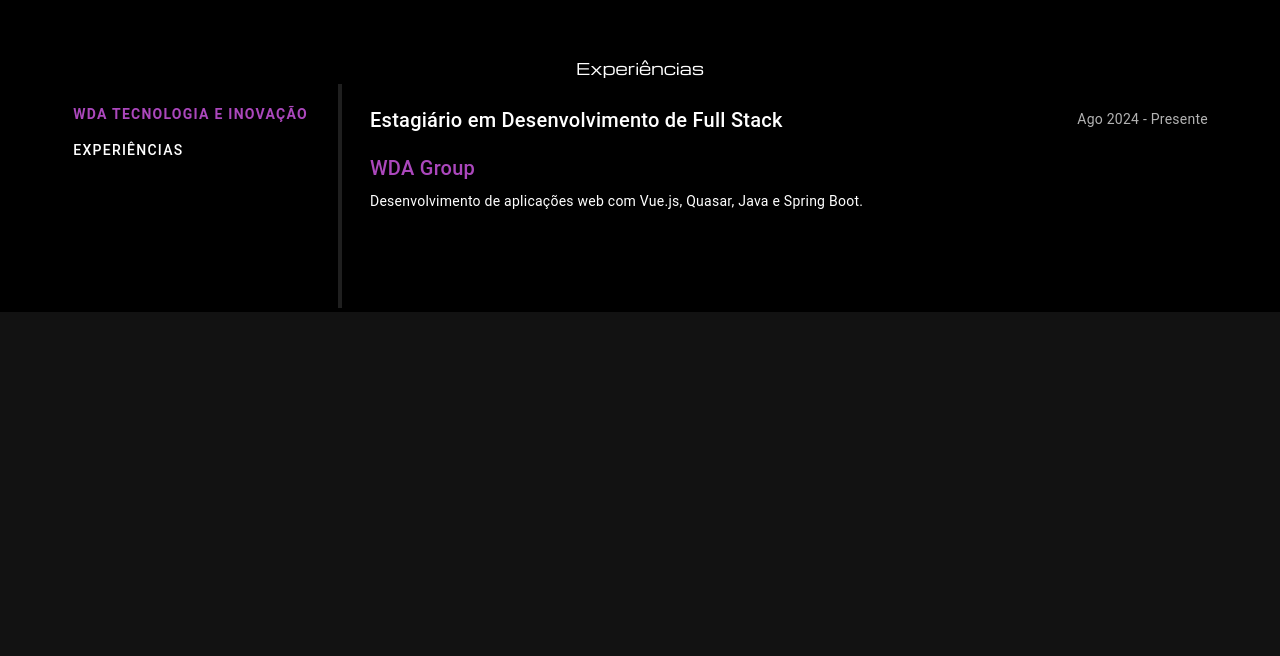
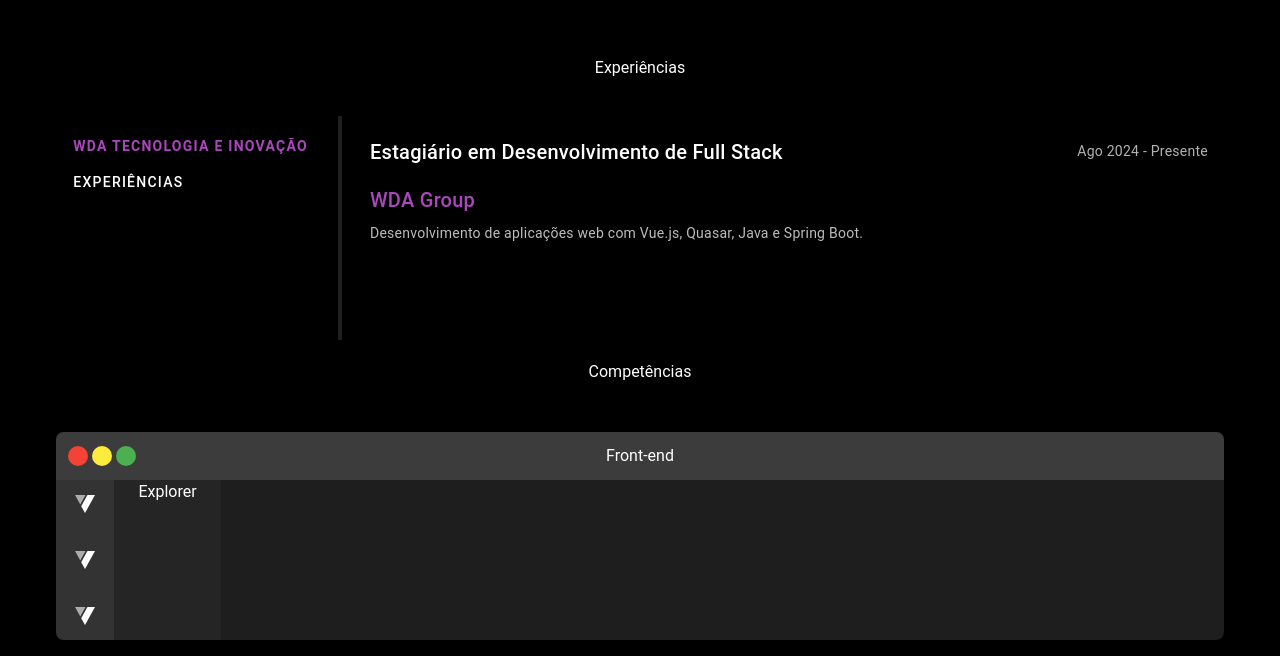
Before and after one commit to RyanVictorDev/Portifolio-RyanVictorDev, a Vue app in the folder portifolio-project/: page / in a window 1280 px wide. Shown: the part 760-1416 px from the top of the page. Before the commit the page ends 1072 px from the top, so only its background shows below. Built offline with nearby package versions, Linux system fonts and the light colour scheme.

Commit message:
Create: creating a skills page

```diff
--- a/portifolio-project/components.d.ts
+++ b/portifolio-project/components.d.ts
@@ -13,5 +13,7 @@
     NavBar: typeof import('./src/components/NavBar.vue')['default']
     RouterLink: typeof import('vue-router')['RouterLink']
     RouterView: typeof import('vue-router')['RouterView']
+    SkillsPage: typeof import('./src/components/SkillsPage.vue')['default']
+    SkilsPage: typeof import('./src/components/SkilsPage.vue')['default']
   }
 }
--- a/portifolio-project/src/components/ExperiencesPage.vue
+++ b/portifolio-project/src/components/ExperiencesPage.vue
@@ -1,6 +1,6 @@
 <template>
   <v-container>
-    <p class="titulo mx-auto text-center mb-4">Experiências</p>
+    <p class="title mx-auto text-center mb-12">Experiências</p>
 
     <v-row>
       <v-col class="d-flex flex-column justify-start border-e-lg" cols="3">
@@ -24,7 +24,7 @@
             <v-card-subtitle class="ml-auto">{{ cards[selectedButton]?.subtitle }}</v-card-subtitle>
           </div>
           <v-card-title class="text-purple-lighten-1">{{ cards[selectedButton]?.company }}</v-card-title>
-          <v-card-text>
+          <v-card-text class="text-grey-lighten-1">
             <p>{{ cards[selectedButton]?.description }}</p>
           </v-card-text>
         </v-card>
@@ -57,9 +57,6 @@
 </script>
 
 <style scoped>
-.titulo {
-  font-family: 'Michroma', sans-serif;
-}
 
 .menu-item {
   justify-content: flex-start;
--- /dev/null
+++ b/portifolio-project/src/components/SkillsPage.vue
@@ -0,0 +1,65 @@
+<template>
+  <v-container>
+    <p class="title mx-auto text-center mb-12">Competências</p>
+
+    <div class="vsCopy d-flex flex-column rounded-lg">
+      <div class="vsHeader rounded-t-lg">
+        <div class="d-flex ml-3 mr-auto ga-1">
+          <div class="circle bg-red rounded-circle" />
+          <div class="circle bg-yellow rounded-circle" />
+          <div class="circle bg-green rounded-circle" />
+        </div>
+        <p class="align-center mx-auto position-absolute">Front-end</p>
+      </div>
+
+      <div class="d-flex flex-row">
+        <div class="d-flex flex-column rounded-bs-lg ga-2 vsSidebar">
+          <v-btn class="mx-auto" icon="$vuetify" variant="text" />
+          <v-btn class="mx-auto" icon="$vuetify" variant="text" />
+          <v-btn class="mx-auto" icon="$vuetify" variant="text" />
+        </div>
+
+        <div class="d-flex flex-column px-6 vsSecondSidebar">
+          <p class="align-left">Explorer</p>
+        </div>
+      </div>
+    </div>
+  </v-container>
+</template>
+
+<script setup lang="ts">
+
+</script>
+
+<style scoped>
+  .vsCopy {
+    display: flex;
+    background-color: #1e1e1e;
+    /* height: 250px; */
+  }
+
+  .vsHeader{
+    display: flex;
+    justify-content: center;
+    align-items: center;
+    width: 100%;
+    height: 3rem;
+    background-color: #3C3C3C;
+  }
+
+  .circle{
+    width: 20px;
+    height: 20px;
+    background-color: #3C3C3C;
+  }
+
+  .vsSidebar{
+    width: 5%;
+    height: 100%;
+    background-color: #333333;
+  }
+
+  .vsSecondSidebar{
+    background-color: #252526;
+  }
+</style>
--- a/portifolio-project/src/pages/index.vue
+++ b/portifolio-project/src/pages/index.vue
@@ -3,6 +3,7 @@
     <NavBar />
     <HomePage />
     <ExperiencesPage />
+    <SkillsPage />
   </v-app>
 </template>
 
@@ -10,4 +11,6 @@
 import ExperiencesPage from '@/components/ExperiencesPage.vue';
 import HomePage from '@/components/HomePage.vue';
 import NavBar from '@/components/NavBar.vue';
+import SkillsPage from '@/components/SkillsPage.vue';
+
 </script>
--- a/portifolio-project/src/styles/settings.scss
+++ b/portifolio-project/src/styles/settings.scss
@@ -12,3 +12,7 @@
   font-family: 'K2D', sans-serif;
   background-color: black;
 }
+
+.title {
+  font-family: 'Michroma', sans-serif;
+}
```
